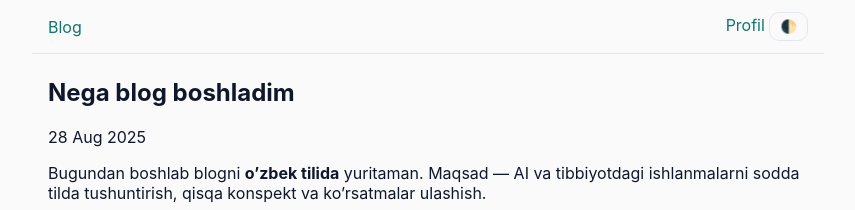
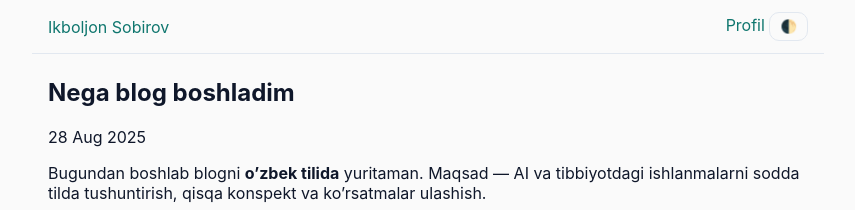
Before and after one commit to ikboljon/blog, a Jekyll site: the page built from _posts/2025-08-28-nega-blog-boshladim.md, in a window 1280 px wide. Shown: the top 210 px of the page, without its empty margins (212-1067 px from the left). Built offline with Jekyll 4.4.1, drawn with Linux system fonts in a browser that asks for light colours.

Commit message:
Update navigation links and button styles

```diff
--- a/_includes/head.html
+++ b/_includes/head.html
@@ -1,12 +1,13 @@
 <div class="topnav">
   <div>
-    <a href="{{ "/" | relative_url }}">Blog</a>
+    <a class="title" href="{{ "/" | relative_url }}">Ikboljon Sobirov</a>
   </div>
-  <div>
-    <a href="https://ikboljon.github.io/">Profil</a>
-    <button class="toggle">🌓</button>
+  <div class="right">
+    <a class="btn" href="https://ikboljon.github.io/">Profil</a>
+    <button class="toggle btn-outline" aria-label="Toggle theme">🌓</button>
   </div>
 </div>
+
 <script>
   (function(){
     const root=document.documentElement;
```
